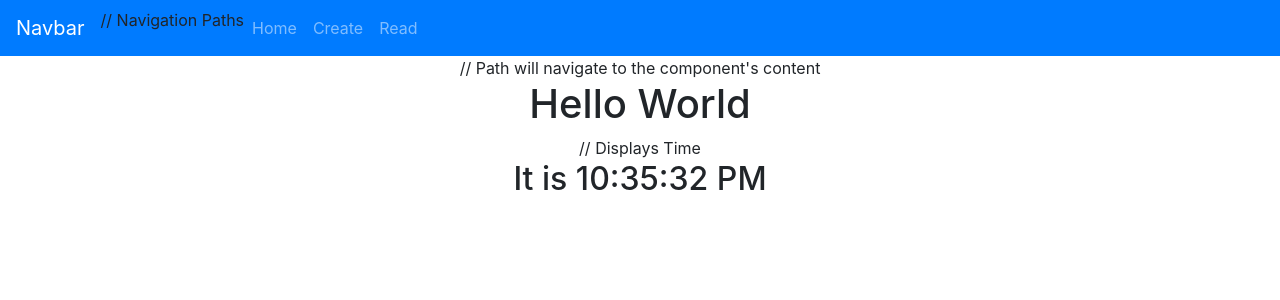
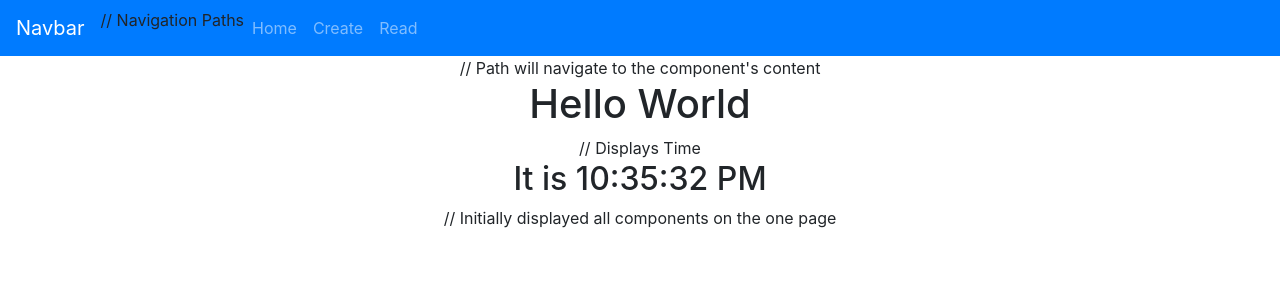
Before and after one commit to samBrownless16/DRQLabTen, a React (Create React App) app: page / in a window 1280 px wide. Shown: the top 300 px of the page. Built offline with nearby package versions, Linux system fonts and the light colour scheme.

Commit message:
Add Comments

```diff
--- a/src/App.js
+++ b/src/App.js
@@ -28,6 +28,7 @@ class App extends React.Component {
             <Route path='/read' component={Header}></Route>
             <Route path='/create' component={Footer}></Route>
           </Switch>
+          // Initially displayed all components on the one page
           {/* <Header></Header>
           <Content></Content>
           <Footer></Footer> */}
```
